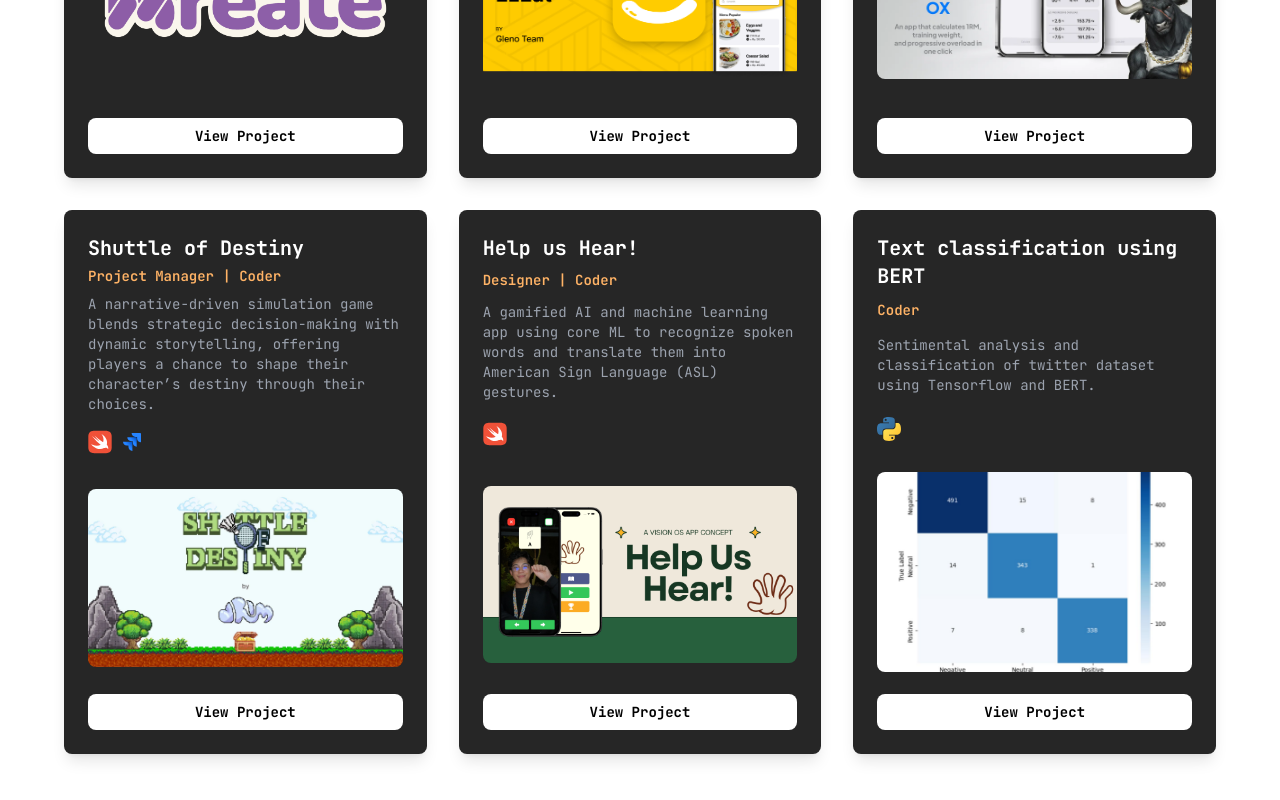
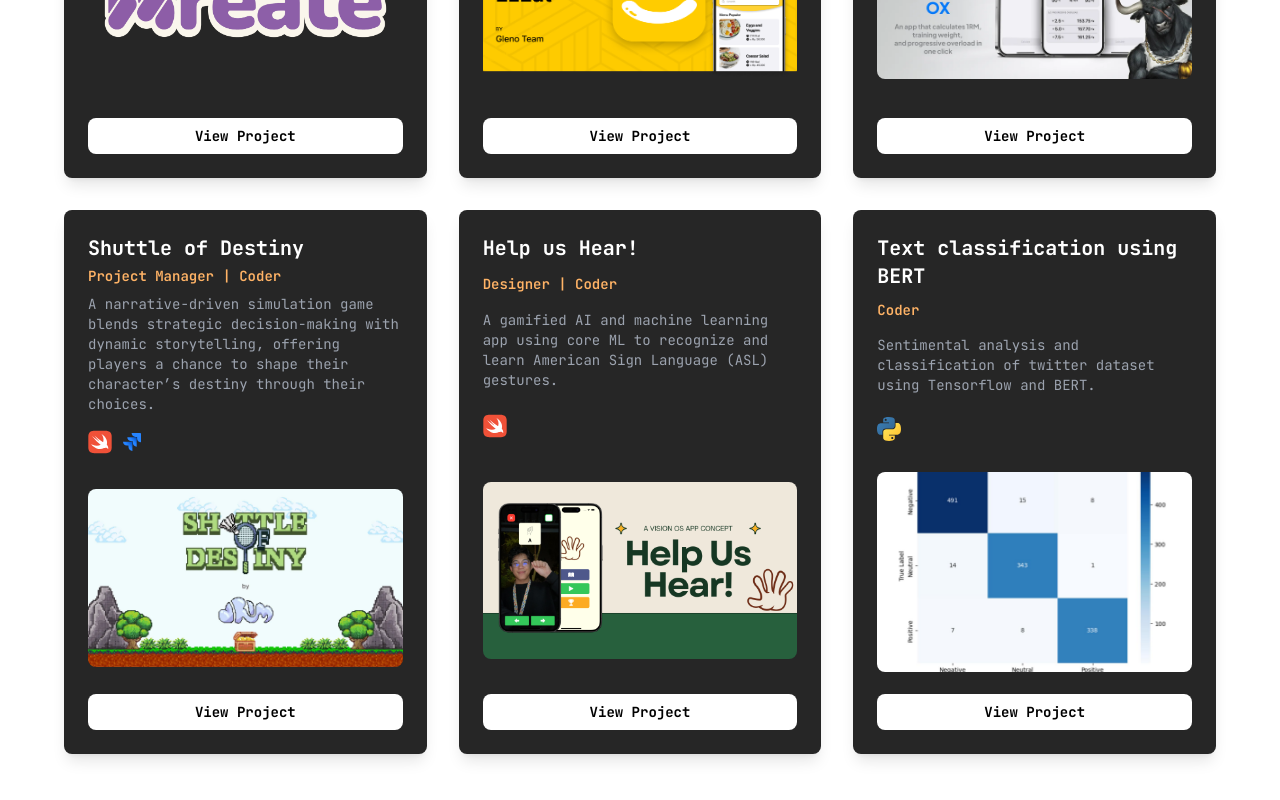
Before and after one commit to Vkenji34/final-porto, a Next.js app: page /contact in a window 1280 px wide. Shown: the part 2322-3122 px from the top of the page. Built offline with nearby package versions, Linux system fonts and the light colour scheme.

Commit message:
Update Projects.tsx

```diff
--- a/components/Projects.tsx
+++ b/components/Projects.tsx
@@ -68,7 +68,7 @@ export default function Projects() {
     {
       title: "Help us Hear!",
       description:
-        "A gamified AI and machine learning app using core ML to recognize spoken words and translate them into American Sign Language (ASL) gestures.",
+        "A gamified AI and machine learning app using core ML to recognize and learn American Sign Language (ASL) gestures.",
       role: "Designer | Coder", // Added role
       imageSrc: "/assets/huhapp.png",
       techIcons: [
```
